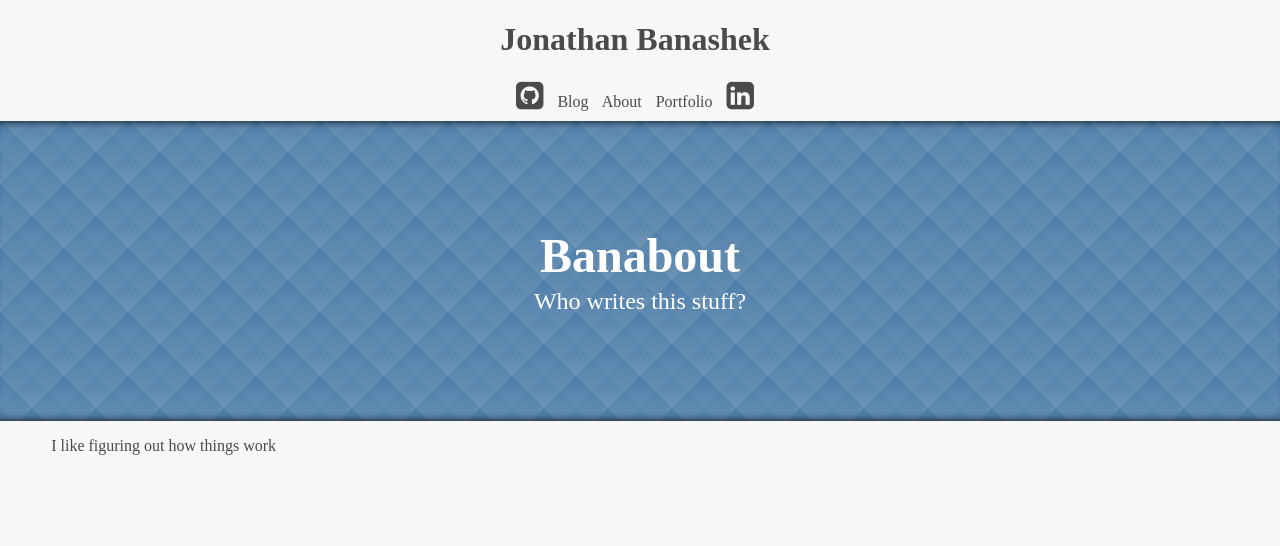
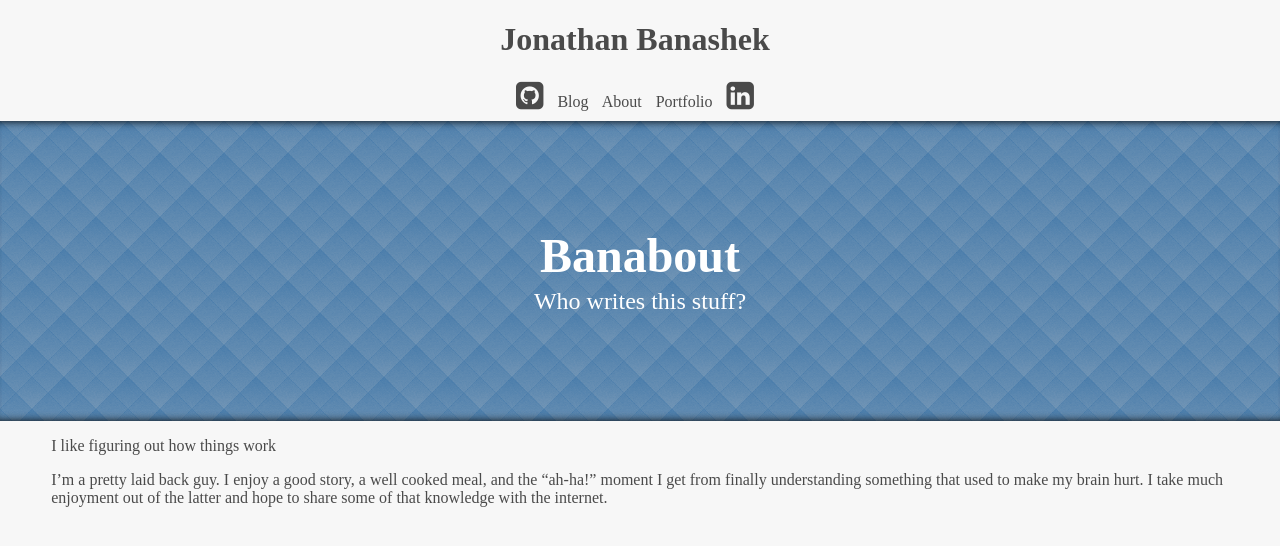
Before and after one commit to Banashek/banashek.github.io, a Jekyll site: the page built from about.html, in a window 1280 px wide. Shown: the top 546 px of the page. Built offline with Jekyll 4.4.1, drawn with Linux system fonts in a browser that asks for light colours; nearby versions of some CDN libraries; some web fonts are replaced; Markdown is read by kramdown in place of the engine named in the settings.

Commit message:
Updating about page with information

```diff
--- a/about.html
+++ b/about.html
@@ -5,3 +5,4 @@ hero-text: Banabout
 hero-subtext: Who writes this stuff?
 ---
 <p>I like figuring out how things work</p>
+<p>I&rsquo;m a pretty laid back guy. I enjoy a good story, a well cooked meal, and the &ldquo;ah-ha!&rdquo; moment I get from finally understanding something that used to make my brain hurt. I take much enjoyment out of the latter and hope to share some of that knowledge with the internet.</p>
```
